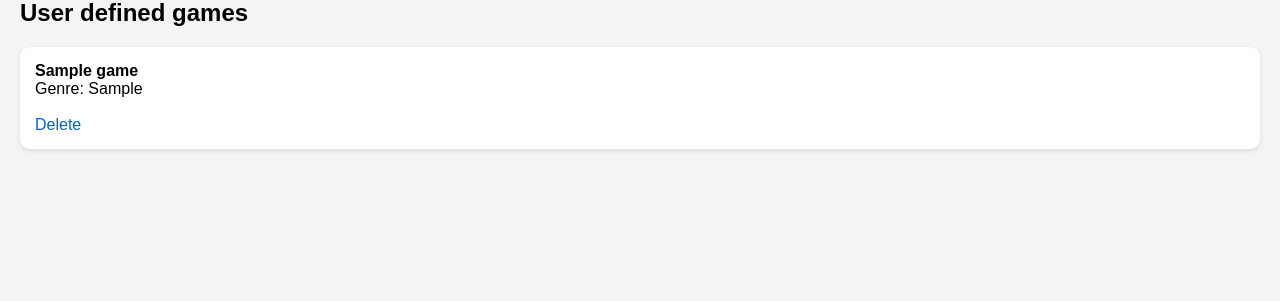
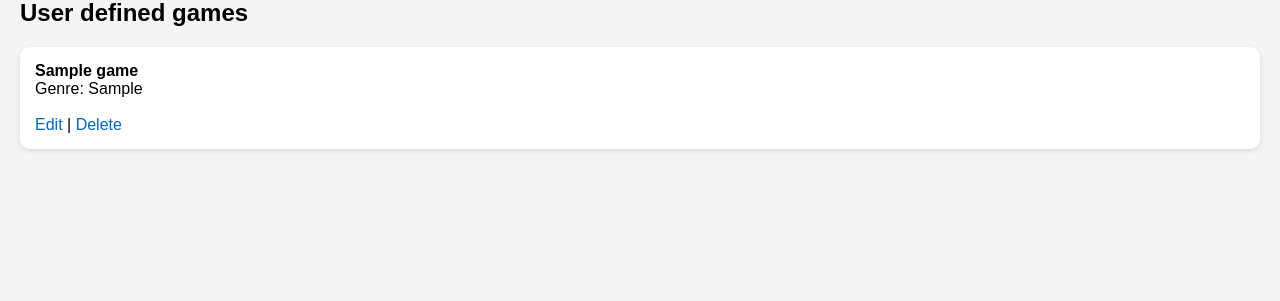
Before and after one commit to lilyssMg/Game-Library-, a PHP site: page /games.php in a window 1280 px wide. Shown: the part 437-738 px from the top of the page. Run offline with PHP 8.4, Linux system fonts and the light colour scheme; tables that the repository leaves empty hold one stand-in row (values such as "Sample post"); data that the repository does not hold is empty.

Commit message:
Add update functionality

```diff
--- a/games.php
+++ b/games.php
@@ -75,9 +75,15 @@ while ($row = $results->fetch(PDO::FETCH_ASSOC)) {
 
     <br><br>
 
-    <a href="delete_game.php?id=<?php echo $game[0]; ?>">
-        Delete
-    </a>
+    <a href="edit_game.php?id=<?php echo $game[0]; ?>">
+    Edit
+</a>
+
+|
+
+<a href="delete_game.php?id=<?php echo $game[0]; ?>">
+    Delete
+</a>
 
 </div>
 
```
